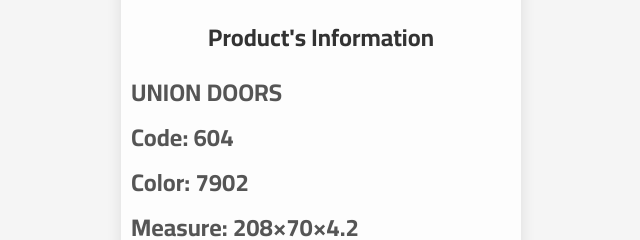
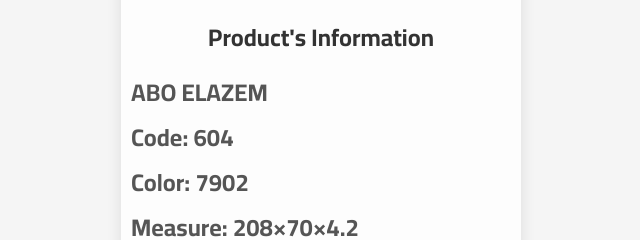
Before and after one commit to uoplone/Abo.El.604-70-7902, a plain HTML site: page index.html in a window 1280 px wide. Shown: the part 333-573 px from the top of the page, 319-959 px from the left. Drawn offline with Linux system fonts and the light colour scheme.

Commit message:
Update product name from 'UNION DOORS' to 'ABO ELAZEM'

```diff
--- a/index.html
+++ b/index.html
@@ -58,7 +58,7 @@
     <img src="604.png" alt="صورة المنتج" class="product-image" style="max-width: 60%;">
     <div class="product-title">Product's Information</div>
     <div class="product-description">
-      <h2>UNION DOORS</h2>
+      <h2>ABO ELAZEM</h2>
       <h2>Code: 604</h2>
       <h2>Color: 7902</h2>
       <h2>Measure: 208×70×4.2</h2>
```
